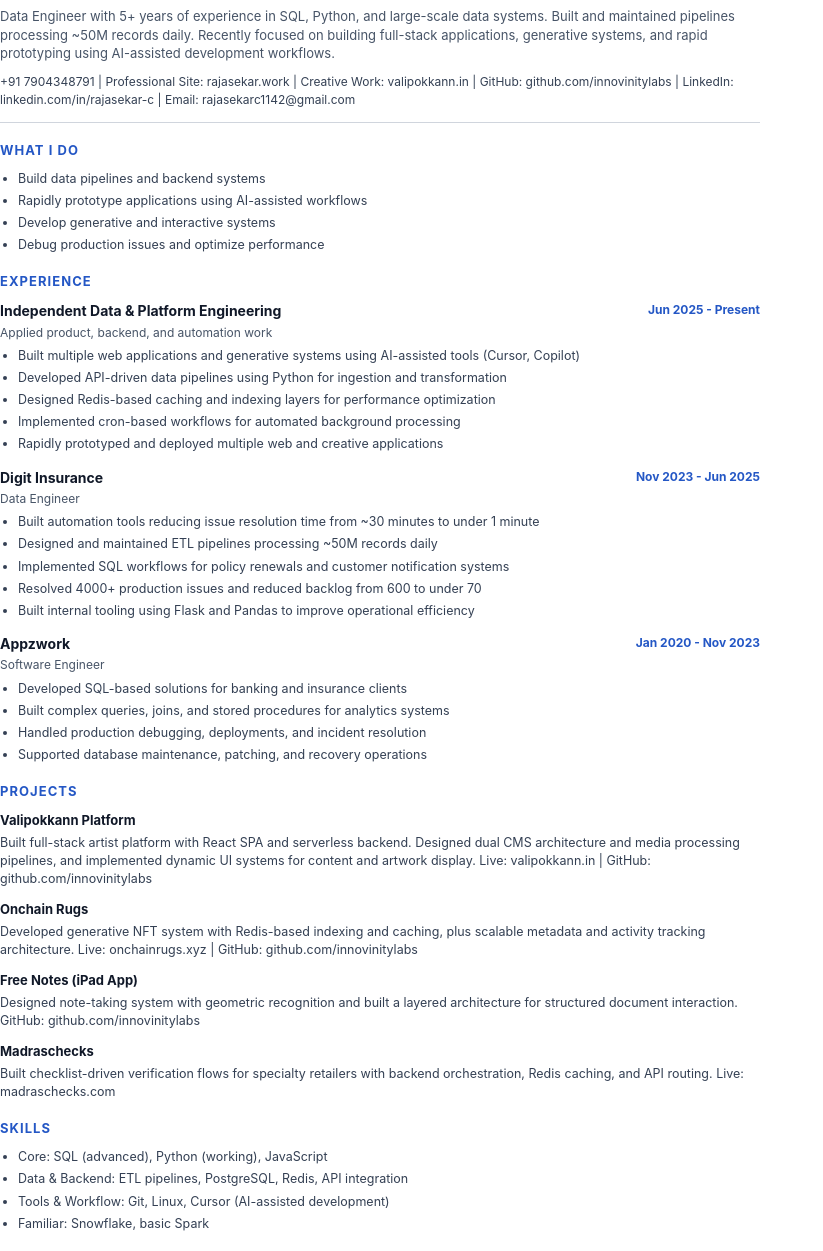
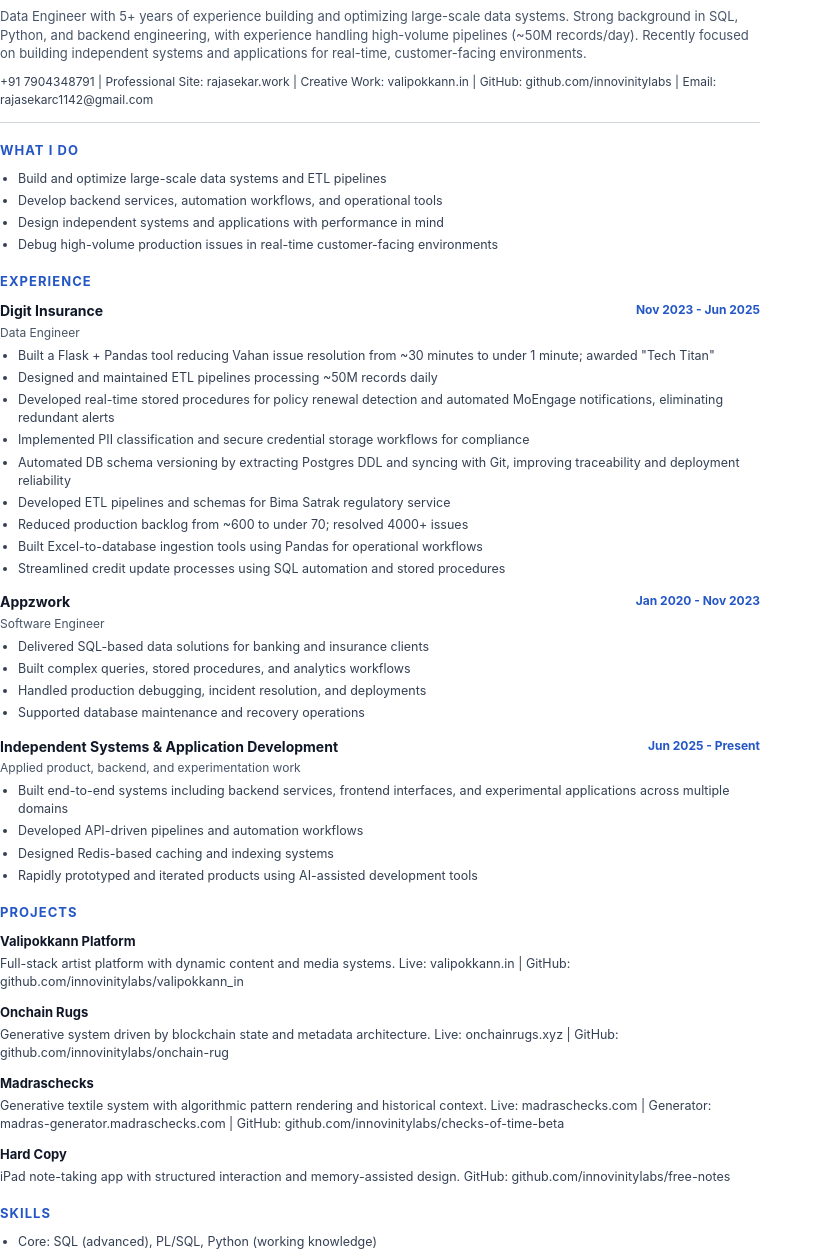
Before and after one commit to innovinitylabs/rajasekar-work-site, a plain HTML site: page resume-source.html in a window 1280 px wide. Shown: the part 71-1322 px from the top of the page, without its empty margins (0-823 px from the left). Drawn offline with Linux system fonts and the light colour scheme.

Commit message:
Sync site to finalized resume

```diff
--- a/resume-source.html
+++ b/resume-source.html
@@ -135,18 +135,17 @@
         <h1>Rajasekar C</h1>
         <p class="title">Data Engineer | Systems Builder</p>
         <p class="summary">
-          Data Engineer with 5+ years of experience in SQL, Python, and
-          large-scale data systems. Built and maintained pipelines processing
-          ~50M records daily. Recently focused on building full-stack
-          applications, generative systems, and rapid prototyping using
-          AI-assisted development workflows.
+          Data Engineer with 5+ years of experience building and optimizing
+          large-scale data systems. Strong background in SQL, Python, and
+          backend engineering, with experience handling high-volume pipelines
+          (~50M records/day). Recently focused on building independent systems
+          and applications for real-time, customer-facing environments.
         </p>
         <p class="contact">
           +91 7904348791 |
           Professional Site: rajasekar.work |
           Creative Work: valipokkann.in |
           GitHub: github.com/innovinitylabs |
-          LinkedIn: linkedin.com/in/rajasekar-c |
           Email: rajasekarc1142@gmail.com
         </p>
       </header>
@@ -154,41 +153,15 @@
       <section>
         <h2>What I Do</h2>
         <ul class="bullets">
-          <li>Build data pipelines and backend systems</li>
-          <li>Rapidly prototype applications using AI-assisted workflows</li>
-          <li>Develop generative and interactive systems</li>
-          <li>Debug production issues and optimize performance</li>
+          <li>Build and optimize large-scale data systems and ETL pipelines</li>
+          <li>Develop backend services, automation workflows, and operational tools</li>
+          <li>Design independent systems and applications with performance in mind</li>
+          <li>Debug high-volume production issues in real-time customer-facing environments</li>
         </ul>
       </section>
 
       <section>
         <h2>Experience</h2>
-
-        <div class="role">
-          <div class="role-header">
-            <div class="role-title">
-              <h3>Independent Data &amp; Platform Engineering</h3>
-              <p>Applied product, backend, and automation work</p>
-            </div>
-            <div class="role-time">Jun 2025 - Present</div>
-          </div>
-          <ul class="bullets">
-            <li>
-              Built multiple web applications and generative systems using
-              AI-assisted tools (Cursor, Copilot)
-            </li>
-            <li>
-              Developed API-driven data pipelines using Python for ingestion and
-              transformation
-            </li>
-            <li>
-              Designed Redis-based caching and indexing layers for performance
-              optimization
-            </li>
-            <li>Implemented cron-based workflows for automated background processing</li>
-            <li>Rapidly prototyped and deployed multiple web and creative applications</li>
-          </ul>
-        </div>
 
         <div class="role">
           <div class="role-header">
@@ -200,16 +173,24 @@
           </div>
           <ul class="bullets">
             <li>
-              Built automation tools reducing issue resolution time from ~30
-              minutes to under 1 minute
+              Built a Flask + Pandas tool reducing Vahan issue resolution from
+              ~30 minutes to under 1 minute; awarded "Tech Titan"
             </li>
             <li>Designed and maintained ETL pipelines processing ~50M records daily</li>
             <li>
-              Implemented SQL workflows for policy renewals and customer
-              notification systems
+              Developed real-time stored procedures for policy renewal detection
+              and automated MoEngage notifications, eliminating redundant alerts
             </li>
-            <li>Resolved 4000+ production issues and reduced backlog from 600 to under 70</li>
-            <li>Built internal tooling using Flask and Pandas to improve operational efficiency</li>
+            <li>Implemented PII classification and secure credential storage workflows for compliance</li>
+            <li>
+              Automated DB schema versioning by extracting Postgres DDL and
+              syncing with Git, improving traceability and deployment
+              reliability
+            </li>
+            <li>Developed ETL pipelines and schemas for Bima Satrak regulatory service</li>
+            <li>Reduced production backlog from ~600 to under 70; resolved 4000+ issues</li>
+            <li>Built Excel-to-database ingestion tools using Pandas for operational workflows</li>
+            <li>Streamlined credit update processes using SQL automation and stored procedures</li>
           </ul>
         </div>
 
@@ -222,10 +203,29 @@
             <div class="role-time">Jan 2020 - Nov 2023</div>
           </div>
           <ul class="bullets">
-            <li>Developed SQL-based solutions for banking and insurance clients</li>
-            <li>Built complex queries, joins, and stored procedures for analytics systems</li>
-            <li>Handled production debugging, deployments, and incident resolution</li>
-            <li>Supported database maintenance, patching, and recovery operations</li>
+            <li>Delivered SQL-based data solutions for banking and insurance clients</li>
+            <li>Built complex queries, stored procedures, and analytics workflows</li>
+            <li>Handled production debugging, incident resolution, and deployments</li>
+            <li>Supported database maintenance and recovery operations</li>
+          </ul>
+        </div>
+
+        <div class="role">
+          <div class="role-header">
+            <div class="role-title">
+              <h3>Independent Systems &amp; Application Development</h3>
+              <p>Applied product, backend, and experimentation work</p>
+            </div>
+            <div class="role-time">Jun 2025 - Present</div>
+          </div>
+          <ul class="bullets">
+            <li>
+              Built end-to-end systems including backend services, frontend
+              interfaces, and experimental applications across multiple domains
+            </li>
+            <li>Developed API-driven pipelines and automation workflows</li>
+            <li>Designed Redis-based caching and indexing systems</li>
+            <li>Rapidly prototyped and iterated products using AI-assisted development tools</li>
           </ul>
         </div>
       </section>
@@ -236,37 +236,36 @@
         <div class="project">
           <h3>Valipokkann Platform</h3>
           <p>
-            Built full-stack artist platform with React SPA and serverless
-            backend. Designed dual CMS architecture and media processing
-            pipelines, and implemented dynamic UI systems for content and artwork
-            display. Live: valipokkann.in | GitHub: github.com/innovinitylabs
+            Full-stack artist platform with dynamic content and media systems.
+            Live: valipokkann.in | GitHub:
+            github.com/innovinitylabs/valipokkann_in
           </p>
         </div>
 
         <div class="project">
           <h3>Onchain Rugs</h3>
           <p>
-            Developed generative NFT system with Redis-based indexing and
-            caching, plus scalable metadata and activity tracking architecture.
-            Live: onchainrugs.xyz | GitHub: github.com/innovinitylabs
-          </p>
-        </div>
-
-        <div class="project">
-          <h3>Free Notes (iPad App)</h3>
-          <p>
-            Designed note-taking system with geometric recognition and built a
-            layered architecture for structured document interaction. GitHub:
-            github.com/innovinitylabs
+            Generative system driven by blockchain state and metadata
+            architecture. Live: onchainrugs.xyz | GitHub:
+            github.com/innovinitylabs/onchain-rug
           </p>
         </div>
 
         <div class="project">
           <h3>Madraschecks</h3>
           <p>
-            Built checklist-driven verification flows for specialty retailers
-            with backend orchestration, Redis caching, and API routing. Live:
-            madraschecks.com
+            Generative textile system with algorithmic pattern rendering and
+            historical context. Live: madraschecks.com | Generator:
+            madras-generator.madraschecks.com | GitHub:
+            github.com/innovinitylabs/checks-of-time-beta
+          </p>
+        </div>
+
+        <div class="project">
+          <h3>Hard Copy</h3>
+          <p>
+            iPad note-taking app with structured interaction and memory-assisted
+            design. GitHub: github.com/innovinitylabs/free-notes
           </p>
         </div>
       </section>
@@ -274,19 +273,19 @@
       <section>
         <h2>Skills</h2>
         <ul class="skills">
-          <li>Core: SQL (advanced), Python (working), JavaScript</li>
-          <li>Data &amp; Backend: ETL pipelines, PostgreSQL, Redis, API integration</li>
-          <li>Tools &amp; Workflow: Git, Linux, Cursor (AI-assisted development)</li>
-          <li>Familiar: Snowflake, basic Spark</li>
+          <li>Core: SQL (advanced), PL/SQL, Python (working knowledge)</li>
+          <li>Data &amp; Backend: ETL pipelines, Data Modelling, Performance Optimisation, Oracle, PostgreSQL, ClickHouse, DB2, Redis, API integration, Pandas, PySpark, Shell</li>
+          <li>Tools &amp; Workflow: Git, Linux, Selenium, Docker, MoEngage</li>
+          <li>Development Workflow: Cursor, Claude, OpenClaw, Codex, Xcode</li>
         </ul>
       </section>
 
       <section>
         <h2>Education</h2>
         <ul class="skills">
-          <li>B.E. - RMK Engineering College - CGPA: 7.17 (2012)</li>
-          <li>HSC - Infant Jesus MHSS - 87.4% (2008)</li>
-          <li>SSLC - St. Mary's Matriculation - 86.5% (2006)</li>
+          <li>B.E. - RMK Engineering College - CGPA: 7.17</li>
+          <li>HSC - Infant Jesus MHSS - 87.4%</li>
+          <li>SSLC - St. Mary's Matriculation - 86.5%</li>
         </ul>
       </section>
     </div>
```
Also changed, not shown: index.html (+105 -74 lines), 1 other file.
